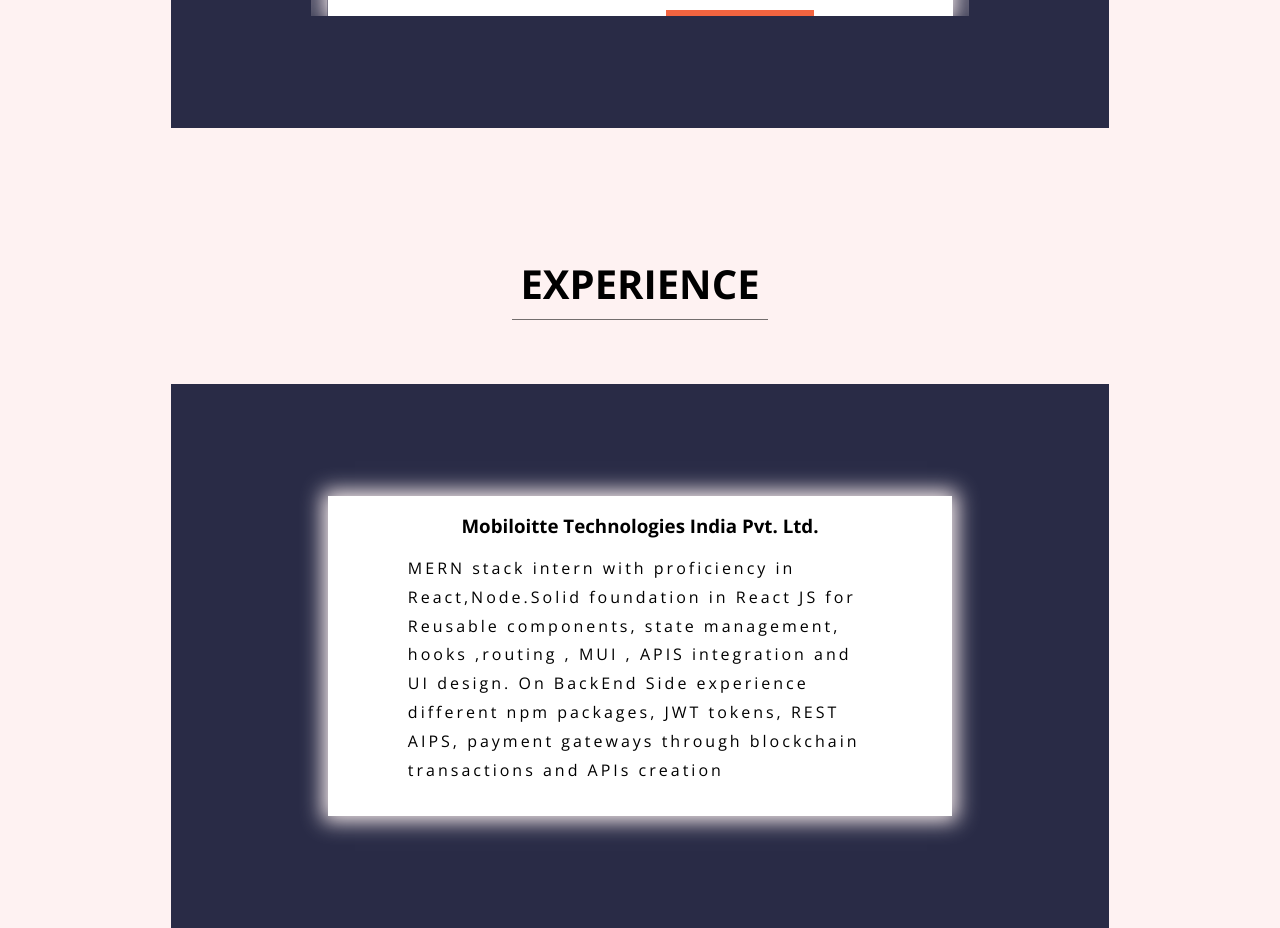
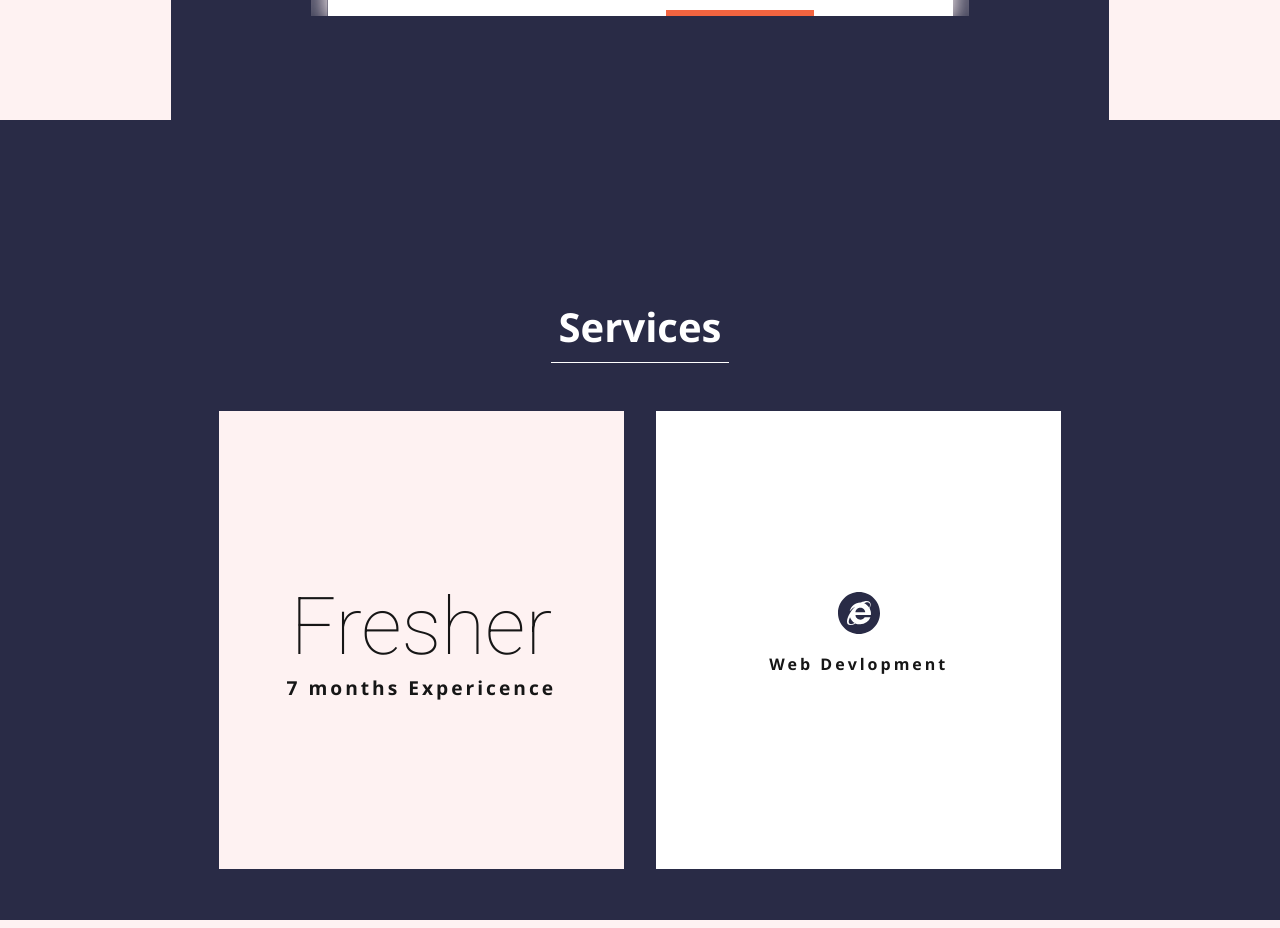
Before and after one commit to Pratik-Dhadave/Portfolio_webapp, a React (Create React App) app: page / in a window 1280 px wide. Shown: the part 1500-2428 px from the top of the page. Built offline with nearby package versions, Linux system fonts and the light colour scheme.

Commit message:
services component done

```diff
--- a/src/App.js
+++ b/src/App.js
@@ -2,7 +2,9 @@
 import Header from './components/Header'
 import Home from './components/Home'
 import Work from './components/Work'
-import Timeline from './components/Timeline.jsx'
+import Timeline from './components/Timeline'
+import Services from './components/Services'
+
 
 
 const App = () => {
@@ -10,7 +12,8 @@
   <Header />
   <Home />
   <Work />
-  <Timeline />
+  <Services />
+
   </>
 }
 
--- /dev/null
+++ b/src/components/Services.jsx
@@ -0,0 +1,42 @@
+import React from 'react'
+import {motion} from "framer-motion"
+import {AiFillIeCircle, AiFillAndroid, AiFillWindows} from 'react-icons/ai'
+const Services = () => {
+    const animations = {
+        whileInView: {
+          x: 0,
+          y: 0,
+          opacity: 1,
+        },
+        one: {
+          opacity: 0,
+          x: "-100%",
+        },
+        two: {
+          opacity: 0,
+          x: "100%",
+        },
+      };
+  return (
+    <div id='services'>
+        <h2>Services</h2>
+        <section>
+            <motion.div className='serviceBox1'
+                      whileInView={animations.whileInView}
+                      initial={animations.one}>
+                <h3>Fresher</h3>
+                <p>7 months Expericence</p>
+            </motion.div>
+            <motion.div className='serviceBox2'
+                      whileInView={animations.whileInView}
+                      initial={animations.two}>
+                <AiFillIeCircle />
+                <span>Web Devlopment</span>
+            </motion.div>
+
+        </section>
+    </div>
+  )
+}
+
+export default Services
--- a/src/styles/app.scss
+++ b/src/styles/app.scss
@@ -6,6 +6,7 @@
 @import "home";
 @import "work";
 @import "timeline";
+@import "services";
 
 
 *{
--- /dev/null
+++ b/src/styles/services.scss
@@ -0,0 +1,65 @@
+#services{
+    width: 100%;
+    height: 100vh;
+    padding: $p;
+    background-color: $color5;
+    color: $color4;
+    overflow: hidden;
+
+    >h2{
+        font: 700 2.5rem $text2;
+        width: fit-content;
+        border-bottom: 1px solid $color4;
+        padding: 0.5rem;
+        margin: auto;
+    }
+
+    > section {
+        display: grid;
+        margin: 3rem;
+        grid-template-columns: repeat(2, 1fr);
+        height: 100%;
+        gap: 2rem;
+        > * {
+          width: 100%;
+          height: 100%;
+          background-color: $color4;
+          color: $color6;
+          display: flex;
+          flex-direction: column;
+          transition: all 0.3s;
+          align-items: center;
+          justify-content: center;
+          &:hover {
+            box-shadow: 0 0 5px 15px $color1;
+          }
+
+          > svg {
+            color: $color5;
+            font-size: 3rem;
+          }
+          > span {
+            font: 700 1rem $text2;
+            letter-spacing: 3px;
+            margin: 1rem;
+          }
+        }
+
+        .serviceBox1 {
+          grid-column: 1 / 2;
+          grid-row: 1/2;
+          background-color: $color1;
+
+          > h3 {
+            font: 100 5rem $text1;
+          }
+          > p {
+            font: 700 1.2rem $text2;
+            letter-spacing: 3px;
+          }
+        }
+        // .serviceBox4 {
+        //   grid-column: 2/4;
+        // }
+      }
+}
```
